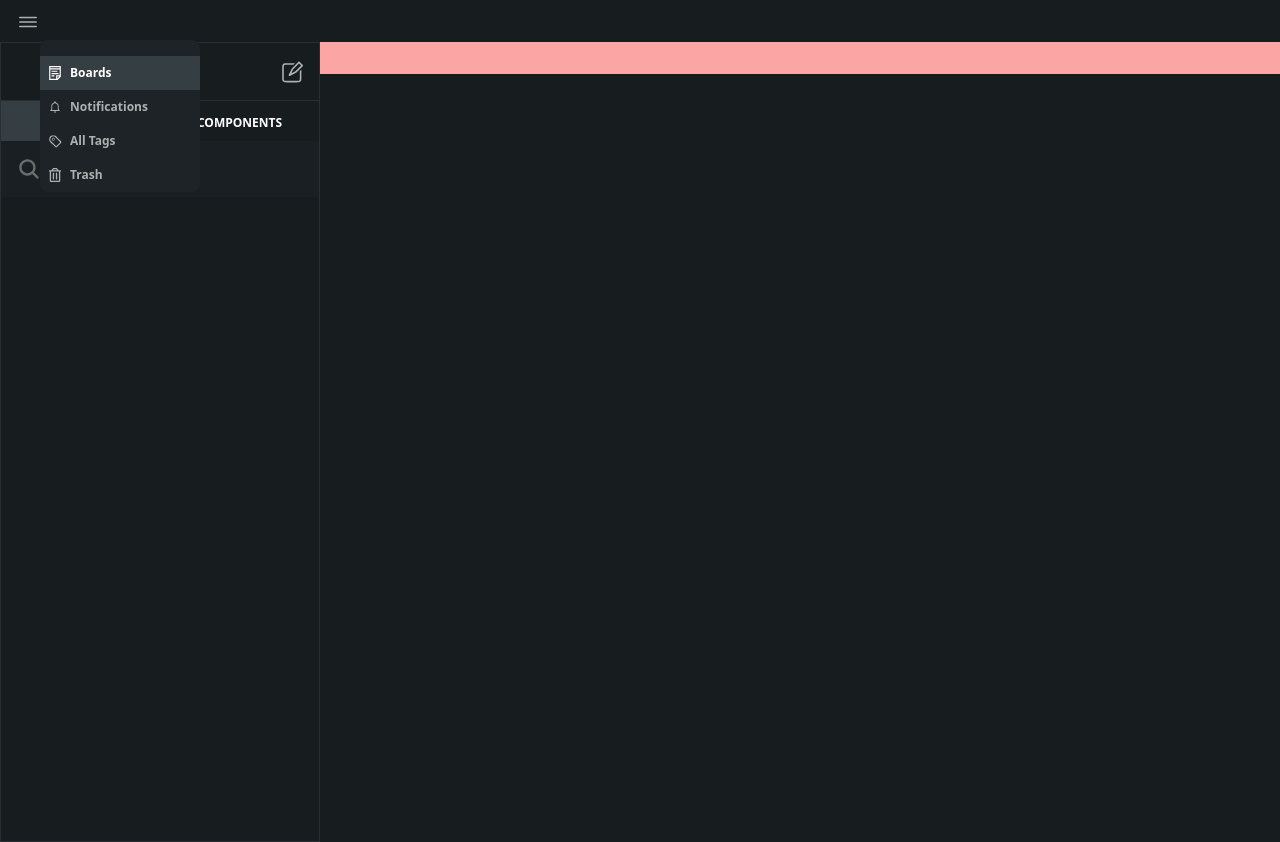
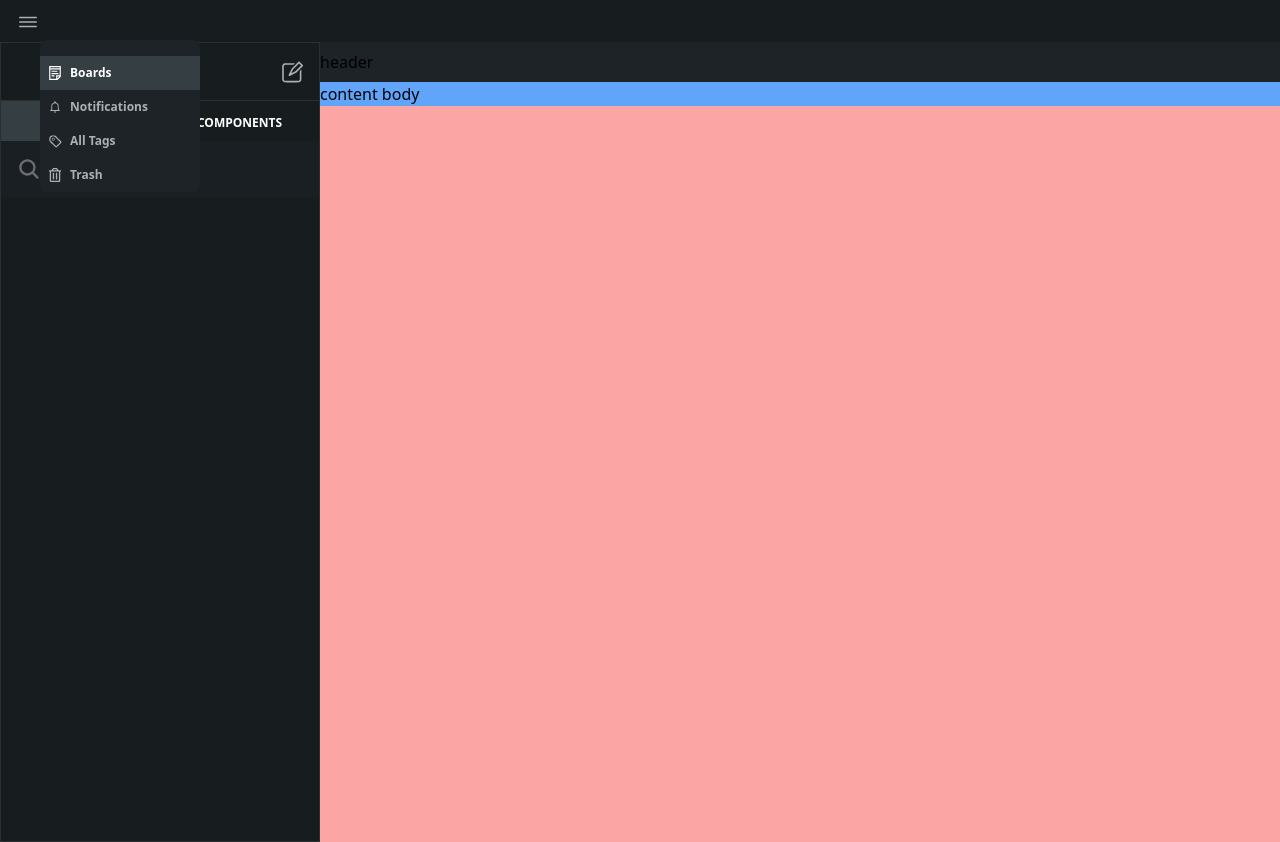
Before and after one commit to joao-miguel8/SuperNotes, a React (Vite) app: page /boards in a window 1280 px wide. Built offline with nearby package versions, Linux system fonts and the light colour scheme.

Commit message:
- Add wrapper for left side content container Add markup/css for left-side content container
- Add sticky top to left-side main-content header

```diff
--- a/src/pages/Boards.tsx
+++ b/src/pages/Boards.tsx
@@ -62,7 +62,12 @@ function Boards() {
 						<div className="w-full scrollbar-none overflow-auto overscroll-contain bg-[#171C1F]"></div>
 					</div>
 				</section>
-				<div className="inline-block bg-red-300 w-full h-8"></div>
+				{/* left-side main content container */}
+				<div className="inline-block bg-red-300 flex-1 h-full">
+					{/* left-side main-content header */}
+					<div className="sticky top-0 py-2 w-full bg-[#1D2327]">header</div>
+					<div className="w-full bg-blue-400">content body</div>
+				</div>
 			</div>
 		</>
 	);
```
